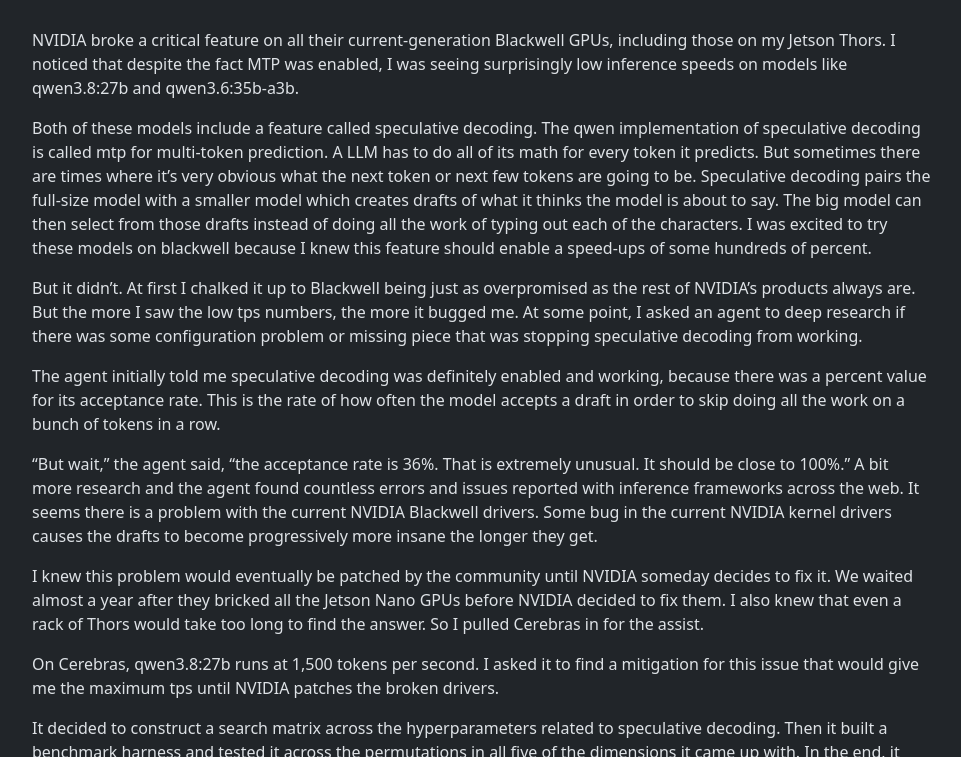
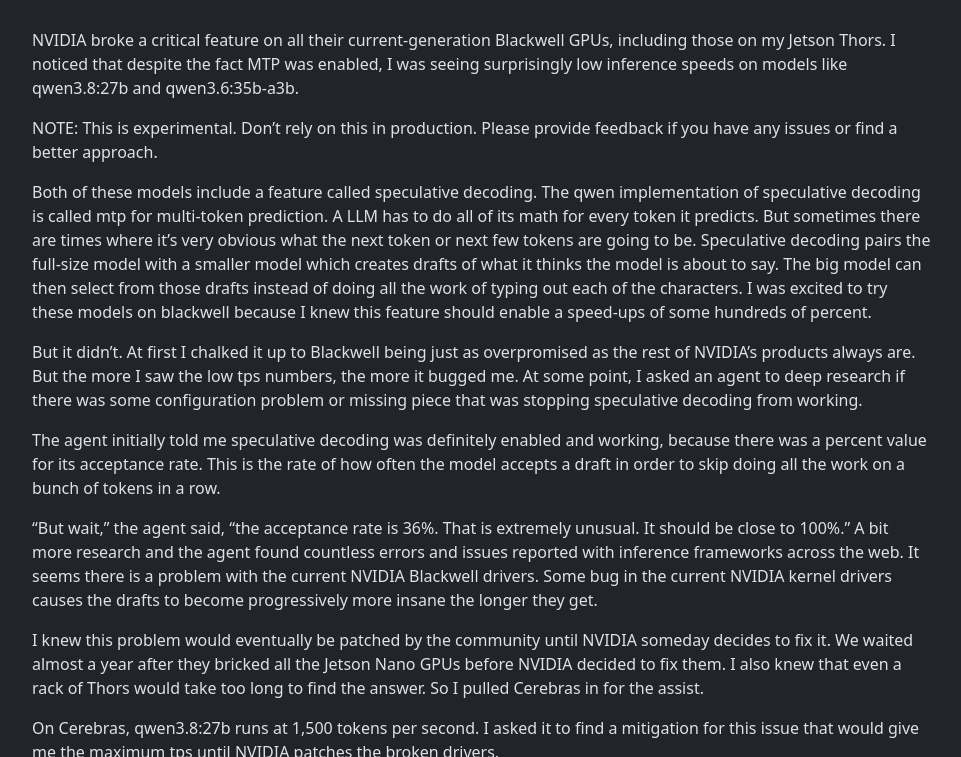
Before and after one commit to cjtrowbridge-com/cjtrowbridge.com, a Jekyll site: the page built from projects/2026-09-17-nvidia-blackwell-mtp-mitigation/index.md, in a window 1280 px wide and 900 px high, scrolled down 805 px, cut to the strip 143-900 px from the top of the window. Shown: the whole strip, without its empty margins (158-1119 px from the left). Built offline with Jekyll 4.4.1, drawn with Linux system fonts in a browser that asks for light colours; nearby versions of some CDN libraries; some of the changed lines change nothing that is shown; some of the changed text lies outside the part shown.

Commit message:
Add experimental disclaimer and refine heading in Blackwell MTP post

```diff
--- a/projects/2026-09-17-nvidia-blackwell-mtp-mitigation/index.md
+++ b/projects/2026-09-17-nvidia-blackwell-mtp-mitigation/index.md
@@ -19,6 +19,8 @@
 ---
 
 NVIDIA broke a critical feature on all their current-generation Blackwell GPUs, including those on my Jetson Thors. I noticed that despite the fact MTP was enabled, I was seeing surprisingly low inference speeds on models like qwen3.8:27b and qwen3.6:35b-a3b.
+
+NOTE: This is experimental. Don't rely on this in production. Please provide feedback if you have any issues or find a better approach.
 
 Both of these models include a feature called speculative decoding. The qwen implementation of speculative decoding is called mtp for multi-token prediction. A LLM has to do all of its math for every token it predicts. But sometimes there are times where it's very obvious what the next token or next few tokens are going to be. Speculative decoding pairs the full-size model with a smaller model which creates drafts of what it thinks the model is about to say. The big model can then select from those drafts instead of doing all the work of typing out each of the characters. I was excited to try these models on blackwell because I knew this feature should enable a speed-ups of some hundreds of percent.
 
@@ -64,7 +66,7 @@
 
 This shapes everything below; it's also why the fix has to be a depth limit, not a retune.
 
-## The numbers that matter
+## The numbers that matter most
 
 This is the part I'd actually keep the whole post for.
 
```
